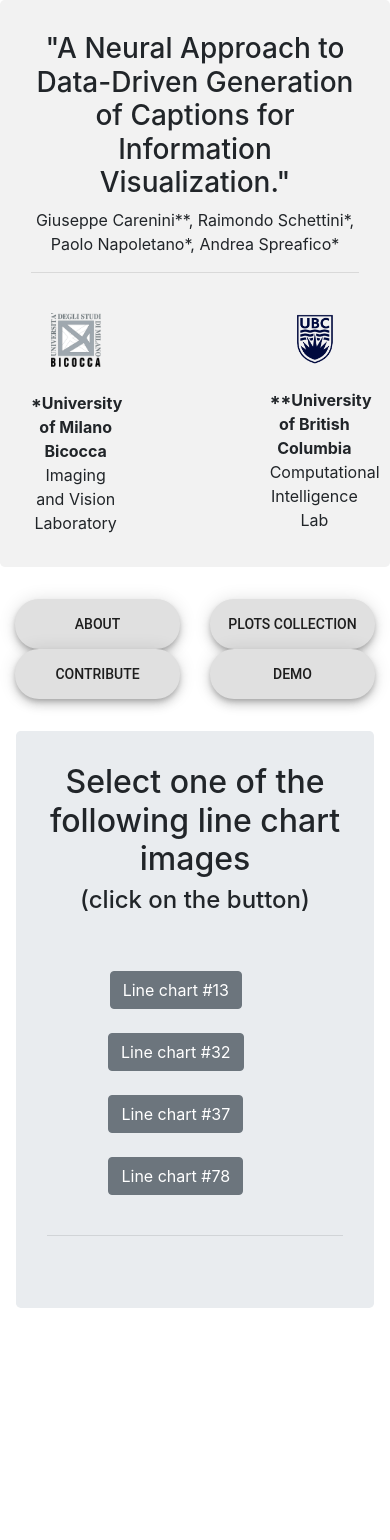
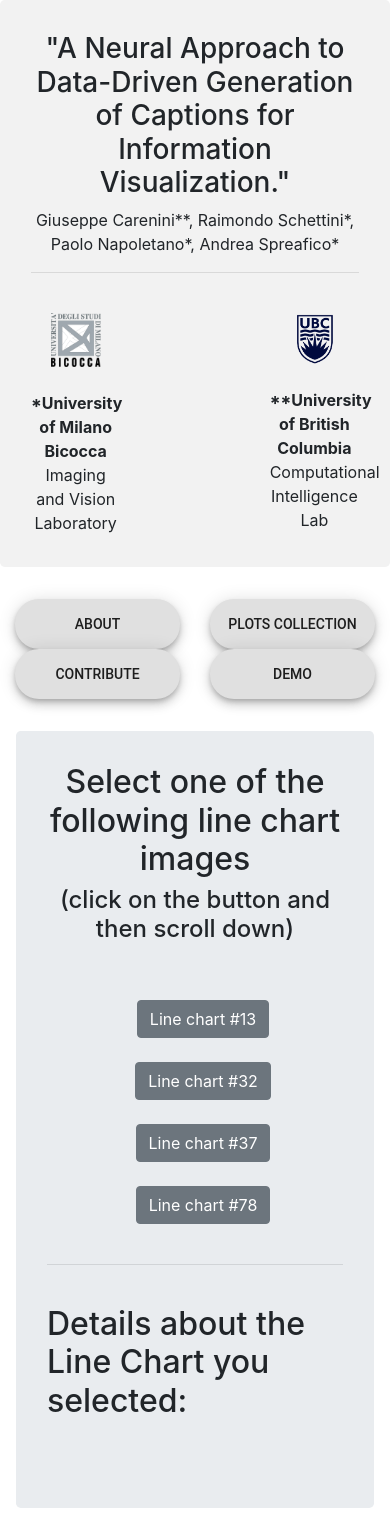
Before and after one commit to Sprea22/NeuralCaptiongSystem_WebAppUI, a React (Create React App) app in the folder client/: page /demo in a window 390 px wide. Before the commit the page ends 1340 px from the top, so only its background shows below. Built offline with nearby package versions, Linux system fonts and the light colour scheme; the HTML template or start-up script is replaced by a standard one.

Commit message:
Add more instructions for Demo

```diff
--- a/client/src/pageComponents/Demo.js
+++ b/client/src/pageComponents/Demo.js
@@ -69,11 +69,11 @@ class Demo extends Component {
         <Jumbotron style={{ marginTop: '1rem', marginLeft: '1rem', marginRight: '1rem' }}>
             <Container fluid align="center">
               <h2> Select one of the following line chart images </h2>
-              <h4> (click on the button) </h4>
+              <h4> (click on the button and then scroll down) </h4>
               <br></br>
             <Row>
             {this.state.items.map(({key}) => (
-                <div class="col-10 col-md-3" align="center">
+                <div class="col-12 col-md-3" align="center">
                     <Container fluid align="center">
                     <ImageZoom
                         image={{
@@ -93,6 +93,8 @@ class Demo extends Component {
 
             <Container>
               <br/><hr/><br/>
+              <h2> Details about the Line Chart you selected: </h2>
+              <br/><br/>
               {this.state.selected_key !== "" ? (
                 <Row class="align-items-center">
                 <div class="col-12 col-md-5" align="left">
```
